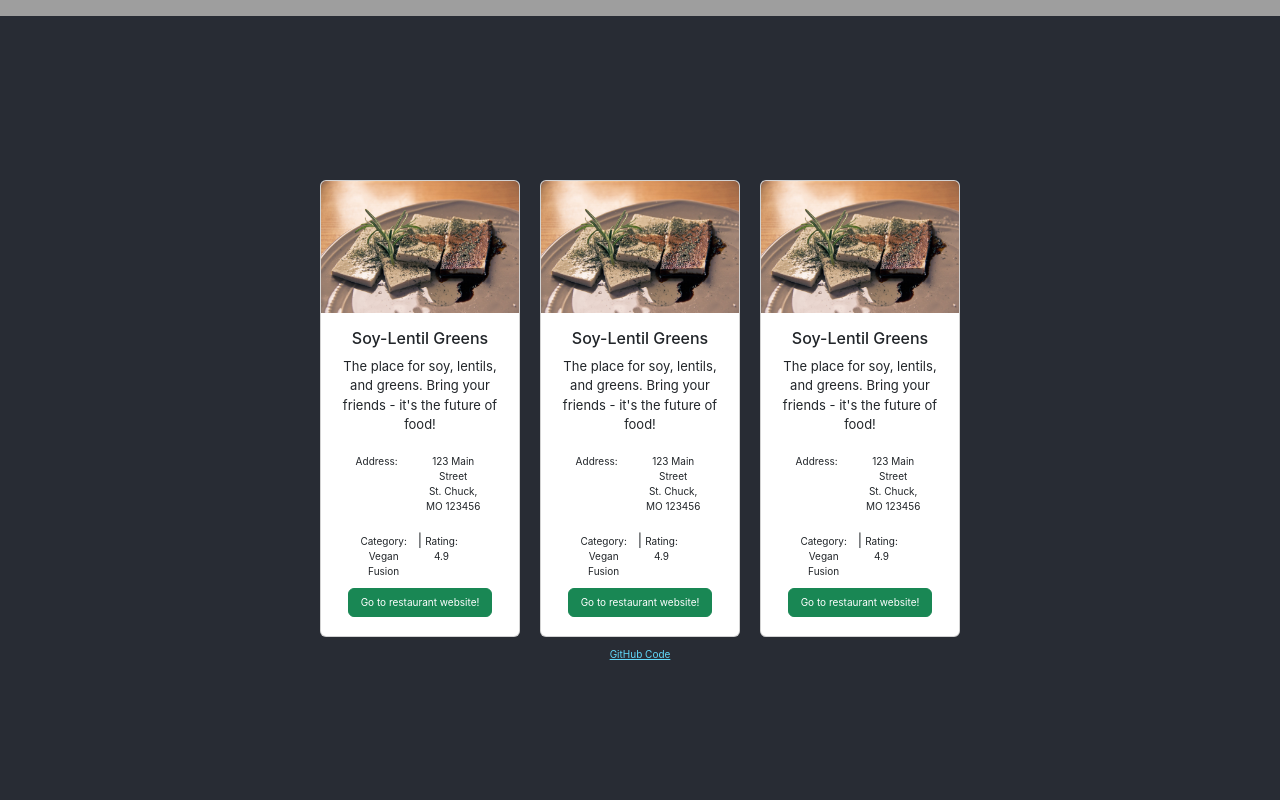
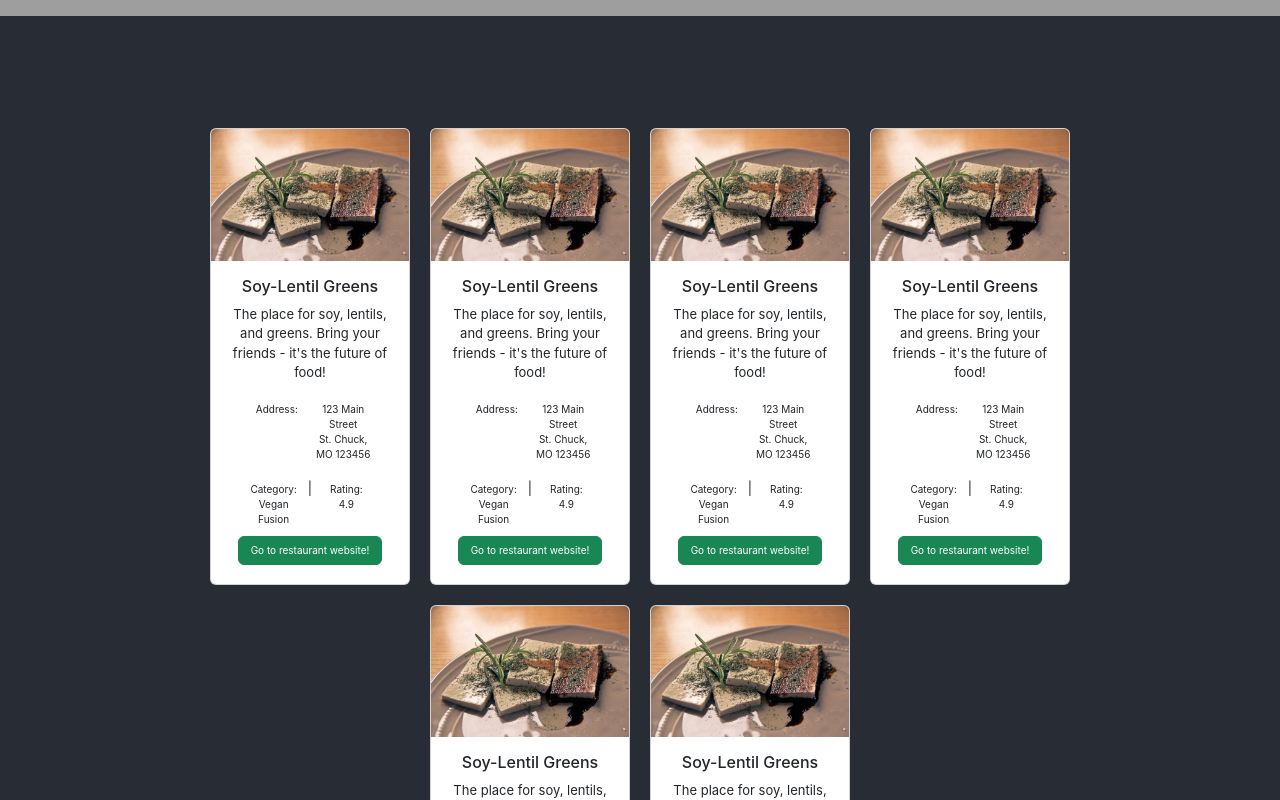
Before and after one commit to cjp0421/ravenous, a React (Create React App) app: page / in a window 1280 px wide. Shown: the part 360-1160 px from the top of the page. Built offline with nearby package versions, Linux system fonts and the light colour scheme; grey boxes are pictures that could not be loaded; a web font is replaced by a local one.

Commit message:
updated Business/BusinessList component styling

```diff
--- a/src/Business.css
+++ b/src/Business.css
@@ -23,11 +23,13 @@ a {
 
 .businessComponent {
    display:flex;
+   flex-wrap: wrap;
+   padding: 8%;
+   justify-content: center;
 }
 
 .card {
    display: flex;
-
 }
 
 .businessInfo {
@@ -36,4 +38,5 @@ a {
    padding:2px;
    width:40%;
    font-size: x-small;
+   justify-content: center;
 }
--- a/src/BusinessList.js
+++ b/src/BusinessList.js
@@ -8,6 +8,9 @@ export default function BusinessList() {
             <Business className="business" />
             <Business className="business" />
             <Business className="business" />
+            <Business className="business" />
+            <Business className="business" />
+            <Business className="business" />
 
 
         </div>
```
